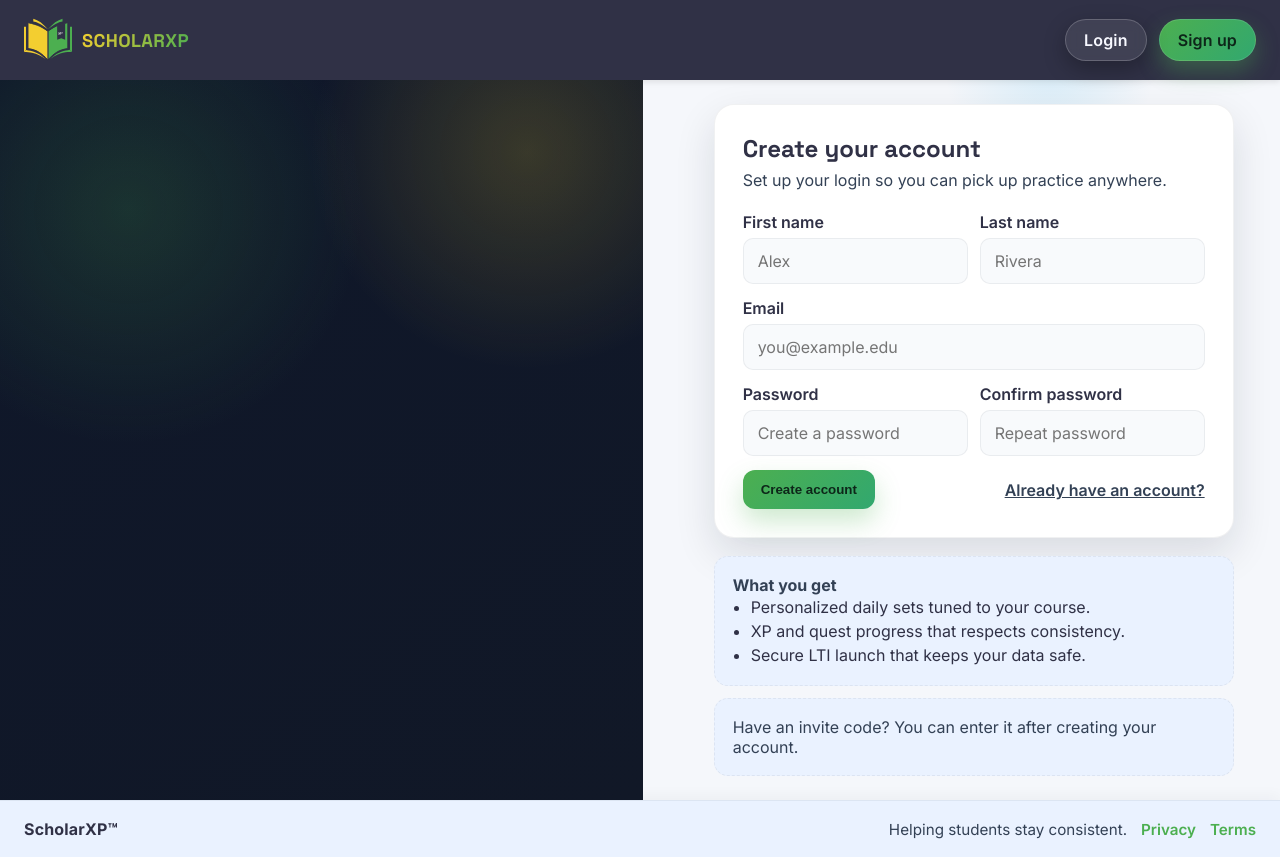
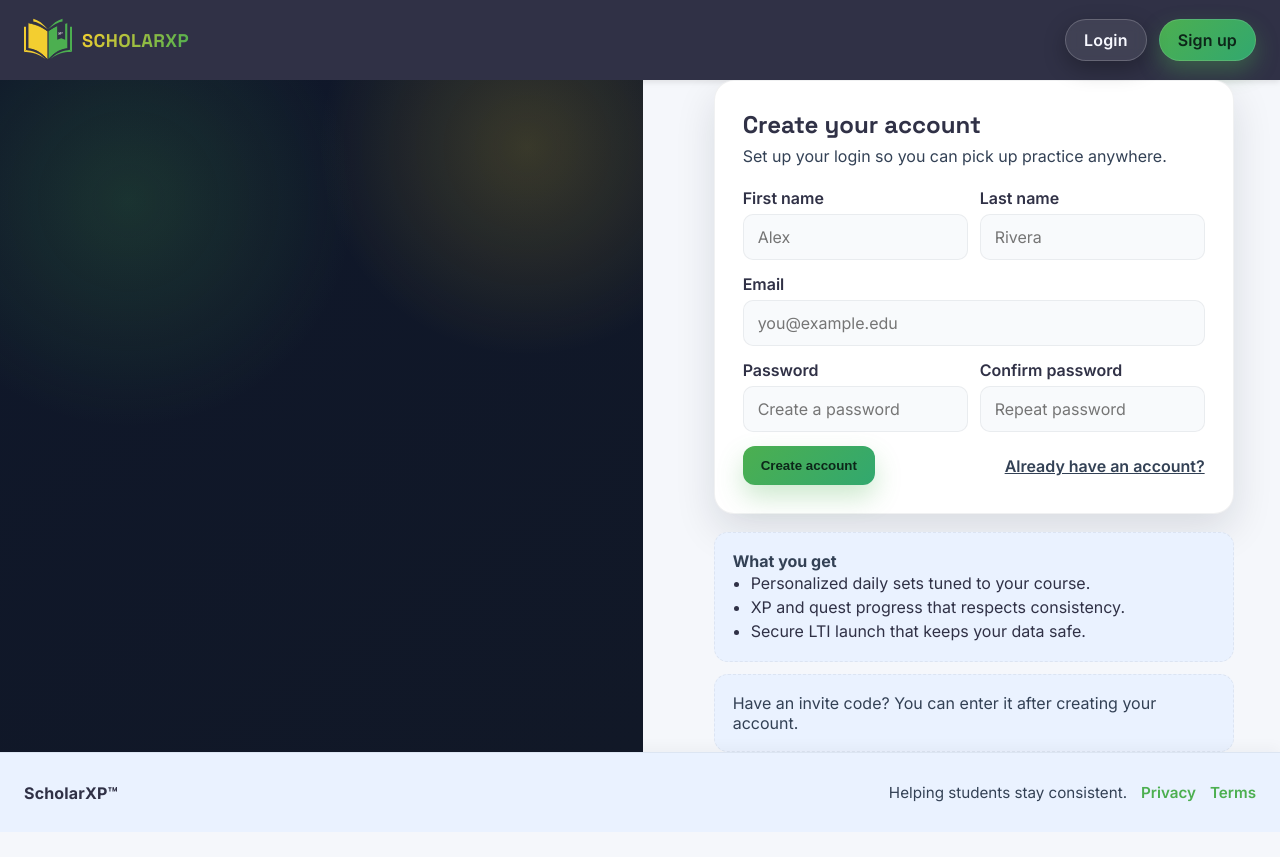
Before and after one commit to JoseSilva1997/scholarxp, a React app in the folder apps/frontend/: page /register in a window 1280 px wide. After the commit the page ends 832 px from the top, so only its background shows below. Built offline with nearby package versions, Linux system fonts and the light colour scheme; the HTML template or start-up script is replaced by a standard one.

Commit message:
Added header and footer heights as design tokens to themes.css

```diff
--- a/apps/frontend/src/App.css
+++ b/apps/frontend/src/App.css
@@ -1,3 +1,4 @@
+@import './styles/theme.css';
 .App {
   min-height: 100vh;
   background: radial-gradient(circle at 16% 18%, rgba(59, 130, 246, 0.14), transparent 10%),
@@ -6,8 +7,6 @@
   display: flex;
   flex-direction: column;
   color: var(--color-text);
-  --header-height: 80px;
-  --footer-height: 80px;
 }
 
 .App__content {
@@ -26,7 +25,7 @@
   width: 100%;
   padding: 0;
   gap: 0;
-  min-height: calc(100vh - var(--header-height));
+  min-height: calc(100vh - var(--header-height) - var(--footer-height));
   display: flex;
   overflow-x: hidden;
 }
--- a/apps/frontend/src/components/Footer.module.css
+++ b/apps/frontend/src/components/Footer.module.css
@@ -1,5 +1,5 @@
 .footer {
-  padding: 18px 24px;
+  padding: var(--footer-padding-block) 24px;
   background: var(--color-surface-alt);
   color: var(--color-text);
   border-top: 1px solid var(--color-border);
@@ -8,6 +8,7 @@
   justify-content: space-between;
   gap: 16px;
   box-shadow: 0 -4px 14px rgba(15, 23, 42, 0.04);
+  min-height: var(--footer-height);
 }
 
 .brand {
--- a/apps/frontend/src/components/Header.module.css
+++ b/apps/frontend/src/components/Header.module.css
@@ -4,11 +4,12 @@
   display: flex;
   align-items: center;
   justify-content: space-between;
-  padding: 16px 24px;
+  padding: var(--header-padding-block) 24px;
   background-color: var(--color-brand-surface-dark);
   color: #ffffff;
   box-shadow: 0 2px 6px rgba(0, 0, 0, 0.1);
   gap: 24px;
+  min-height: var(--header-height);
 }
 
 .brand {
--- a/apps/frontend/src/styles/theme.css
+++ b/apps/frontend/src/styles/theme.css
@@ -27,6 +27,12 @@
   --btn-primary-shadow: 0 12px 26px rgba(76, 175, 80, 0.28);
   --btn-primary-shadow-hover: 0 14px 30px rgba(76, 175, 80, 0.36);
 
+  /* Layout */
+  --header-height: 80px;
+  --header-padding-block: 16px;
+  --footer-height: 80px;
+  --footer-padding-block: 18px;
+
   font-family: var(--font-sans);
   color: var(--color-text);
   background-color: var(--color-bg);
```
